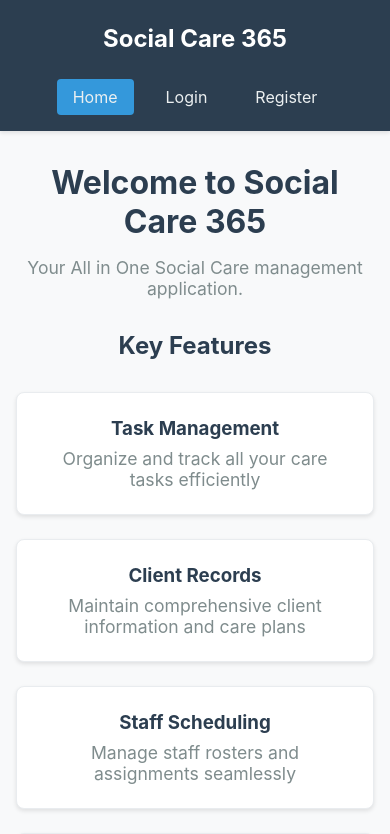
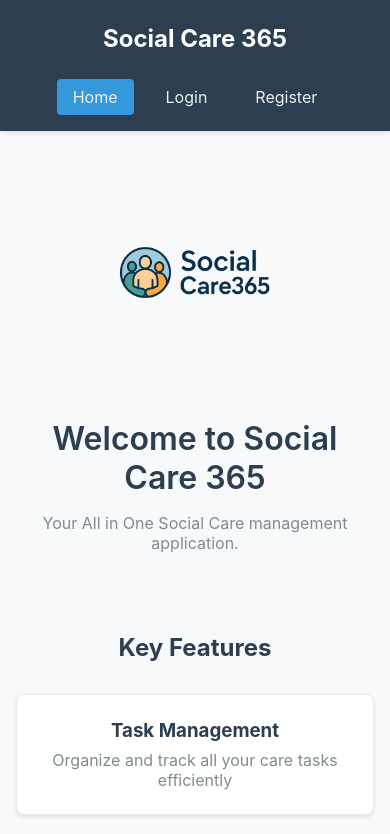
Before and after one commit to EesahA/socialcare99, a React (Create React App) app in the folder client/: page / in a window 390 px wide. Shown: the top 834 px of the page. Built offline with nearby package versions, Linux system fonts and the light colour scheme.

Commit message:
Added logo

```diff
--- a/client/src/components/Layout.css
+++ b/client/src/components/Layout.css
@@ -23,11 +23,15 @@
   align-items: center;
 }
 
-.logo a {
+.logo-text a {
   color: white;
   text-decoration: none;
   font-size: 1.5rem;
   font-weight: bold;
+}
+
+.logo-text a:hover {
+  color: #ecf0f1;
 }
 
 .nav {
--- a/client/src/components/Layout.js
+++ b/client/src/components/Layout.js
@@ -29,7 +29,7 @@ const Layout = ({ children }) => {
     <div className="layout">
       <header className="header">
         <div className="container">
-          <h1 className="logo">
+          <h1 className="logo-text">
             <Link to="/">Social Care 365</Link>
           </h1>
           <nav className="nav">
--- /dev/null
+++ b/client/src/components/Logo.css
@@ -0,0 +1,47 @@
+.logo-container {
+  display: flex;
+  align-items: center;
+  justify-content: center;
+}
+
+.logo-container.small .logo-image {
+  height: 40px;
+  width: auto;
+}
+
+.logo-container.medium .logo-image {
+  height: 80px;
+  width: auto;
+}
+
+.logo-container.large .logo-image {
+  height: 200px;
+  width: auto;
+}
+
+.logo-image {
+  height: 80px;
+  width: auto;
+  object-fit: contain;
+}
+
+/* Hover effect */
+.logo-container:hover .logo-image {
+  transform: scale(1.05);
+  transition: transform 0.2s ease;
+}
+
+/* Responsive adjustments */
+@media (max-width: 768px) {
+  .logo-image {
+    height: 60px;
+  }
+
+  .logo-container.large .logo-image {
+    height: 160px;
+  }
+
+  .logo-container.medium .logo-image {
+    height: 70px;
+  }
+}
--- /dev/null
+++ b/client/src/components/Logo.js
@@ -0,0 +1,16 @@
+import React from 'react';
+import './Logo.css';
+
+const Logo = ({ size = 'medium' }) => {
+  return (
+    <div className={`logo-container ${size}`}>
+      <img
+        src="/images/logo.png"
+        alt="Social Care 365 Logo"
+        className="logo-image"
+      />
+    </div>
+  );
+};
+
+export default Logo;
--- a/client/src/pages/Home.css
+++ b/client/src/pages/Home.css
@@ -2,15 +2,28 @@
   text-align: center;
 }
 
-.home h1 {
-  color: #2c3e50;
-  margin-bottom: 1rem;
+.home-header {
+  margin-bottom: 3rem;
+  padding: 2rem 0;
 }
 
-.home p {
+.logo-container {
+  margin-bottom: 2rem;
+  display: flex;
+  justify-content: center;
+}
+
+.home-header h1 {
+  color: #2c3e50;
+  margin: 1rem 0;
+  font-size: 2.5rem;
+  font-weight: 600;
+}
+
+.home-header p {
   color: #7f8c8d;
-  font-size: 1.1rem;
-  margin-bottom: 2rem;
+  font-size: 1.2rem;
+  margin: 0;
 }
 
 .features {
@@ -20,6 +33,7 @@
 .features h2 {
   color: #2c3e50;
   margin-bottom: 2rem;
+  font-size: 2rem;
 }
 
 .features-grid {
@@ -52,3 +66,17 @@
   color: #7f8c8d;
   margin: 0;
 }
+
+@media (max-width: 768px) {
+  .home-header h1 {
+    font-size: 2rem;
+  }
+
+  .home-header p {
+    font-size: 1rem;
+  }
+
+  .features h2 {
+    font-size: 1.5rem;
+  }
+}
--- a/client/src/pages/Home.js
+++ b/client/src/pages/Home.js
@@ -1,11 +1,17 @@
 import React from 'react';
+import Logo from '../components/Logo';
 import './Home.css';
 
 const Home = () => {
   return (
     <div className="home">
-      <h1>Welcome to Social Care 365</h1>
-      <p>Your All in One Social Care management application.</p>
+      <div className="home-header">
+        <div className="logo-container">
+          <Logo size="large" />
+        </div>
+        <h1>Welcome to Social Care 365</h1>
+        <p>Your All in One Social Care management application.</p>
+      </div>
 
       <div className="features">
         <h2>Key Features</h2>
```
Also changed, not shown: client/public/images/logo.png (added).
